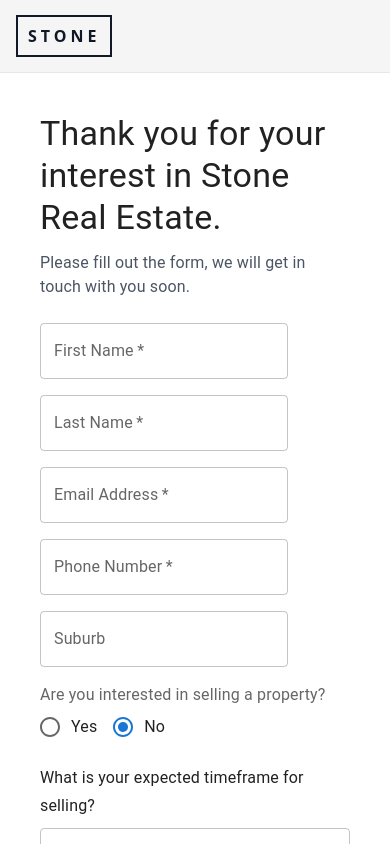
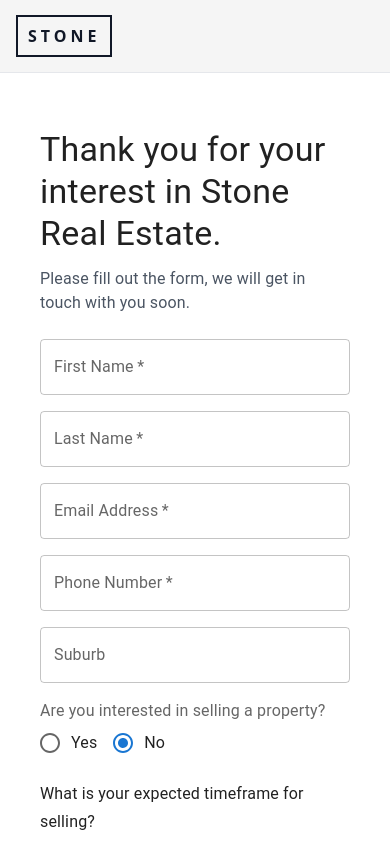
Before and after one commit to laophan74/wmhsl-real-estate, a React (Vite) app: page / in a window 390 px wide. Shown: the top 844 px of the page. Built offline with nearby package versions, Linux system fonts and the light colour scheme; some icons are missing.

Commit message:
fix: prevent footer overlap on mobile, improve responsive form layout

```diff
--- a/src/pages/Home/HomePage.css
+++ b/src/pages/Home/HomePage.css
@@ -1,10 +1,24 @@
+@media (max-width: 900px) {
+  .lead-card .MuiGrid-container {
+    flex-direction: column !important;
+  }
+  .lead-card .MuiGrid-item {
+    width: 100% !important;
+    max-width: 100% !important;
+    flex-basis: 100% !important;
+  }
+  .lead-card form {
+    margin-bottom: 64px;
+  }
+}
 /* overall hero section */
 .home-hero {
   width: 100%;
   min-height: 500px;
-  height: 100vh;
+  min-height: 100vh;
   background: #ffffff;
   display: flex;
+  flex-direction: column;
 }
 
 /* 2-column layout; MUI handles the grid responsiveness */
@@ -33,6 +47,15 @@
   padding: 0;
   flex: 1 1 0;
   max-width: 100%;
+  position: relative;
+}
+@media (max-width: 900px) {
+  .form-col {
+    padding-bottom: 100px !important;
+  }
+  .lead-card {
+    padding-bottom: 32px !important;
+  }
 }
 
 .lead-card {
@@ -73,10 +96,18 @@
   .form-col {
     flex: 1 1 100%;
     max-width: 100%;
+    padding-bottom: 48px;
   }
   .lead-card {
     box-shadow: none;
     border: none;
+  }
+  .lead-card .MuiGrid-container {
+    flex-direction: column !important;
+  }
+  .lead-card .MuiGrid-item {
+    width: 100% !important;
+    max-width: 100% !important;
   }
 }
 
```
